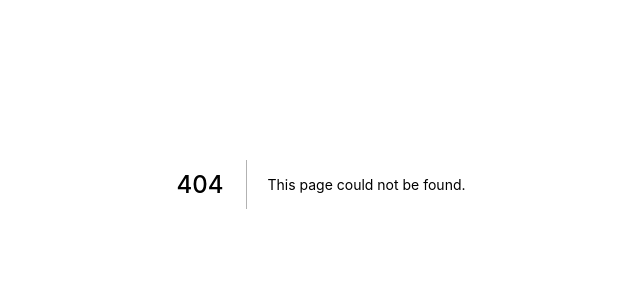
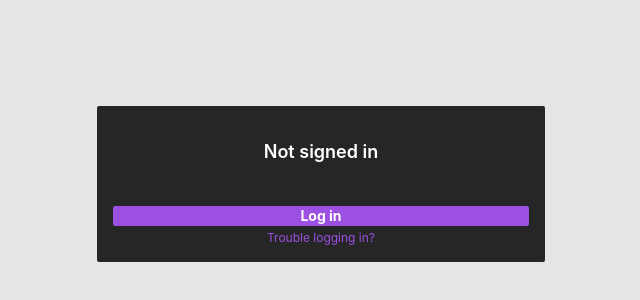
Before and after one commit to leog91/leog, a Next.js app: page /login in a window 1280 px wide. Before the commit this address had no page. Shown: the part 216-516 px from the top of the page, without its empty margins (319-959 px from the left). Built offline with nearby package versions, Linux system fonts and the light colour scheme; no server answers.

Commit message:
login page

```diff
--- /dev/null
+++ b/pages/login.js
@@ -0,0 +1,14 @@
+import React from "react";
+import LogIn from "../components/login";
+
+// const "bg-purple-600"
+
+function Login() {
+  return (
+    <div className="flex min-h-screen flex-col items-center justify-center  bg-neutral-200 text-white ">
+      <LogIn />
+    </div>
+  );
+}
+
+export default Login;
```
